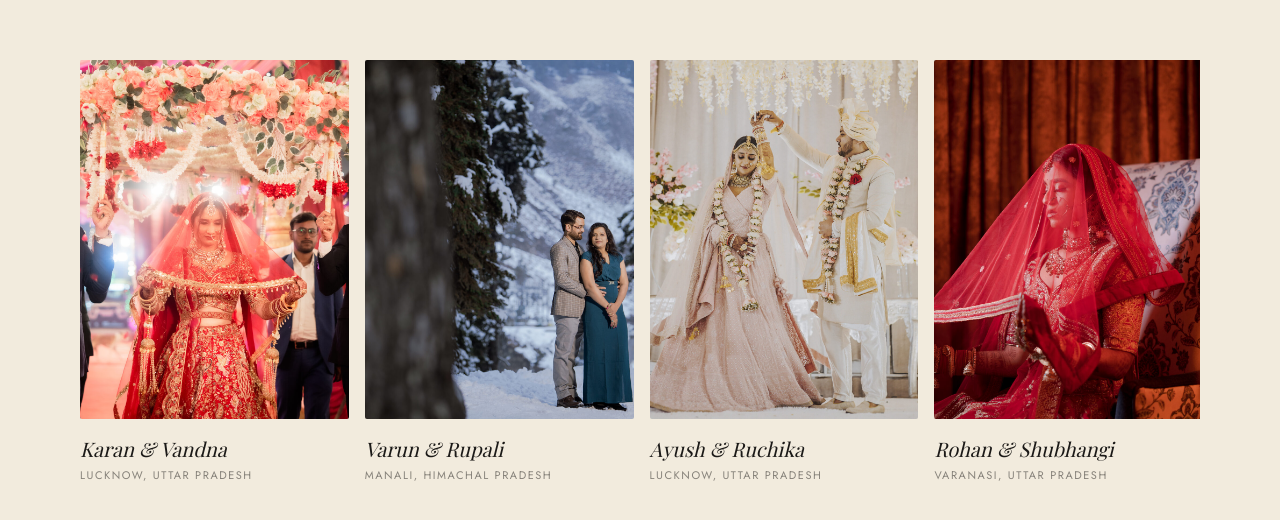
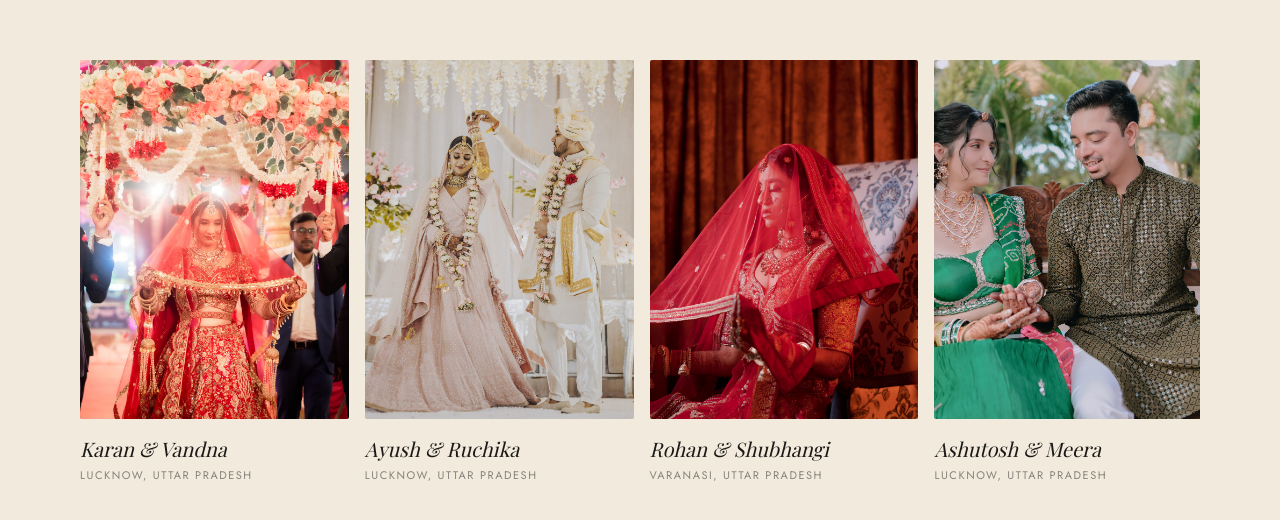
Before and after one commit to PulkitKumar238/wedding-demo, a Next.js app: page / in a window 1280 px wide. Shown: the part 3030-3550 px from the top of the page. Built offline with nearby package versions, Linux system fonts and the light colour scheme.

Commit message:
Move Varun & Rupali further back in the story slider
Their photograph is the weakest of the sixteen, so it no longer sits
second where it followed the opening slide. Now fourteenth.

```diff
--- a/src/data/site.ts
+++ b/src/data/site.ts
@@ -138,7 +138,6 @@ export const featuredWeddings = [
  */
 export const stories = [
   { key: "vandnaPandey", couple: "Karan & Vandna", location: "Lucknow, Uttar Pradesh" },
-  { key: "rupali", couple: "Varun & Rupali", location: "Manali, Himachal Pradesh" },
   { key: "ayushRuchika", couple: "Ayush & Ruchika", location: "Lucknow, Uttar Pradesh" },
   { key: "shubhangi", couple: "Rohan & Shubhangi", location: "Varanasi, Uttar Pradesh" },
   { key: "ashutoshGupta", couple: "Ashutosh & Meera", location: "Lucknow, Uttar Pradesh" },
@@ -151,6 +150,7 @@ export const stories = [
   { key: "dhriti", couple: "Aditya & Dhriti", location: "Kanpur, Uttar Pradesh" },
   { key: "shubhamMishra", couple: "Shubham & Priya", location: "Agra, Uttar Pradesh" },
   { key: "pranayPragati", couple: "Pranay & Pragati", location: "Lucknow, Uttar Pradesh" },
+  { key: "rupali", couple: "Varun & Rupali", location: "Manali, Himachal Pradesh" },
   { key: "sandeep", couple: "Sandeep & Ritika", location: "Lucknow, Uttar Pradesh" },
   { key: "shivenduPandey", couple: "Shivendu & Aarti", location: "Rishikesh, Uttarakhand" },
 ] as const;
```
